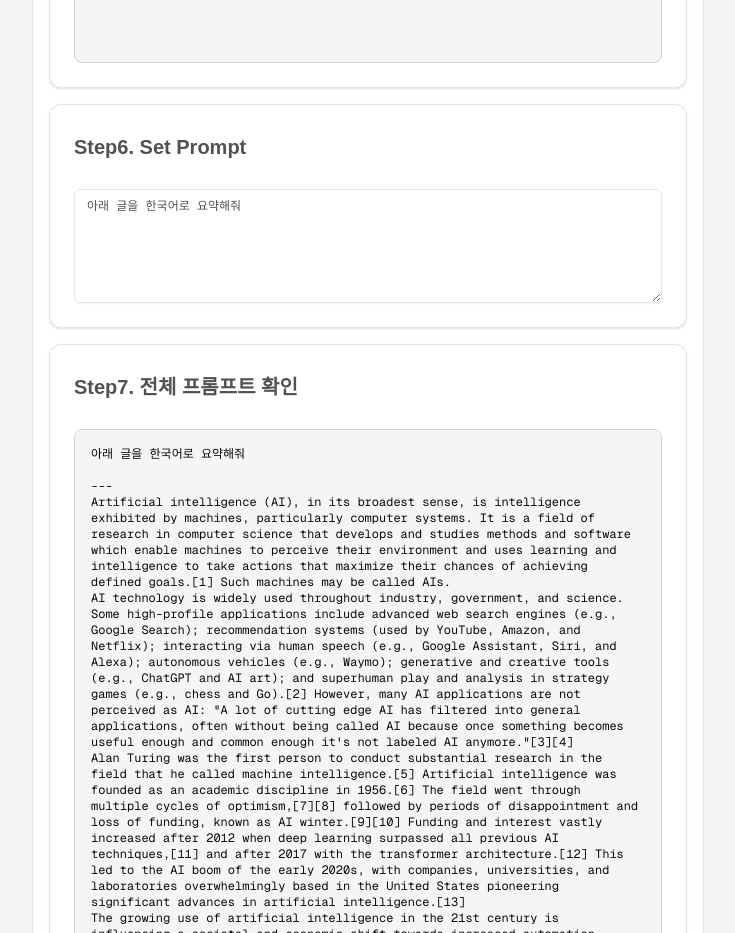
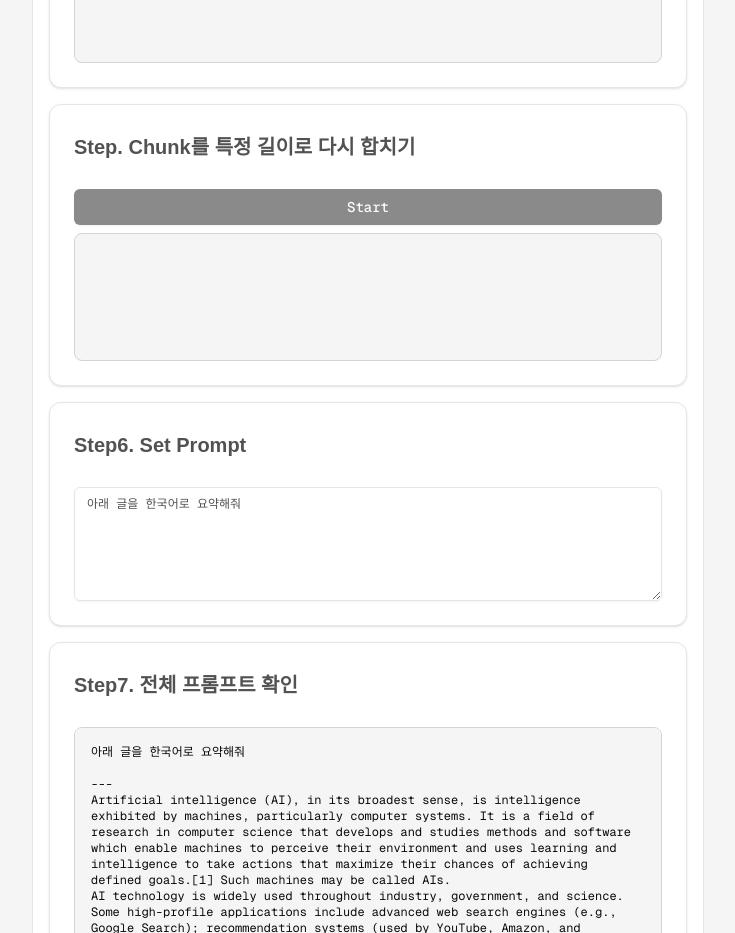
Before and after one commit to gitgitWi/llm-tutorials-step-by-step, a Next.js app: page /tutorials/summarizing-long-documents in a window 1280 px wide. Shown: the part 1340-2273 px from the top of the page, without its empty margins (272-1007 px from the left). Built offline with nearby package versions, Linux system fonts and the light colour scheme.

Commit message:
feat(summarizing) add card component for visualizing tokens combined

```diff
--- a/src/app/tutorials/summarizing-long-documents/page.tsx
+++ b/src/app/tutorials/summarizing-long-documents/page.tsx
@@ -36,9 +36,11 @@ import {
   SelectValue,
 } from '~/features/ui/select';
 import { Textarea } from '~/features/ui/textarea';
+import { cn } from '~/lib/utils';
 import { exampleDocument } from './example-document';
 import { GPT_MODEL_NAMES, requestTokenize } from './request-tokenize';
 import { useChunking } from './use-chunking';
+import { useCombiningChunks } from './use-combining-chunks';
 
 // TODO: 스키마 정의
 const SummarizeLongDocFormSchema = object({
@@ -92,6 +94,8 @@ export default function SummarizingLongDocumentsPage() {
   });
 
   const { setChunkedTexts, chunks } = useChunking();
+  const { combineChunks, combinedChunks, isPendingCombiningChunks } =
+    useCombiningChunks();
 
   const onSubmit = (data: SummarizeLongDocForm) => {
     setApiKey(data.apiKey);
@@ -355,6 +359,61 @@ export default function SummarizingLongDocumentsPage() {
 
           <Card>
             <CardHeader>
+              <Heading3>Step. Chunk를 특정 길이로 다시 합치기</Heading3>
+            </CardHeader>
+
+            <CardContent className="flex flex-col gap-2">
+              <Button
+                type="button"
+                disabled={
+                  isPendingCombiningChunks ||
+                  form.watch('delimiter').length === 0 ||
+                  form.watch('documentText').length === 0
+                }
+                onClick={() => {
+                  combineChunks({
+                    chunks: chunks,
+                    delimiter: form.watch('delimiter'),
+                    modelName: form.watch('modelName'),
+                  });
+                }}
+              >
+                Start
+                {isPendingCombiningChunks && (
+                  <LoaderIcon className="animate-spin ml-1" />
+                )}
+              </Button>
+
+              <ResultText className="flex flex-col gap-y-2">
+                {combinedChunks.map(({ chunk, tokens }, idx) => (
+                  <ResultTextChunk
+                    // biome-ignore lint/suspicious/noArrayIndexKey: <explanation>
+                    key={`combined-chunk-${idx}`}
+                    className={cn('flex flex-col gap-y-1', {
+                      'border-yellow-400': tokens >= 300,
+                      'border-red-400': tokens >= 500,
+                    })}
+                  >
+                    <code
+                      className={cn(
+                        'bg-neutral-300 rounded-md w-max px-2 py-1 text-xs text-white',
+                        {
+                          'text-yellow-400': tokens >= 300,
+                          'text-red-600 font-bold': tokens >= 500,
+                        }
+                      )}
+                    >
+                      {tokens}
+                    </code>
+                    <span>{chunk}</span>
+                  </ResultTextChunk>
+                ))}
+              </ResultText>
+            </CardContent>
+          </Card>
+
+          <Card>
+            <CardHeader>
               <Heading3>Step6. Set Prompt</Heading3>
             </CardHeader>
 
```
